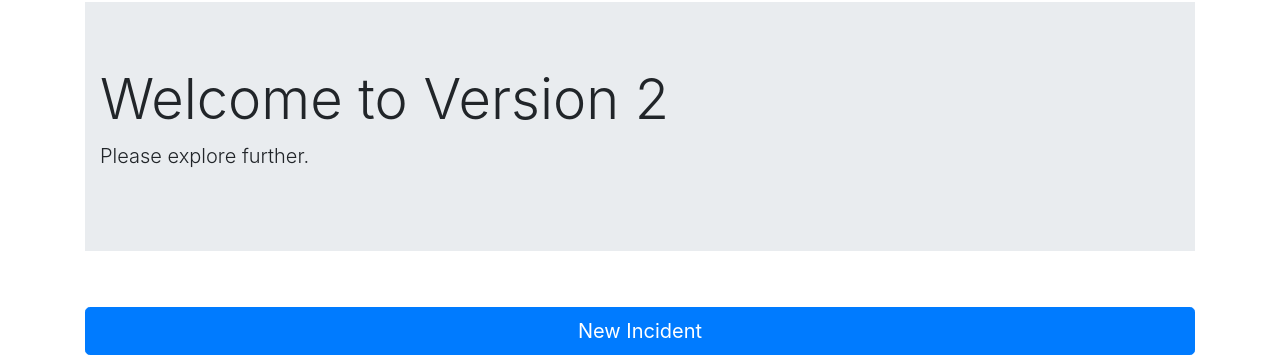
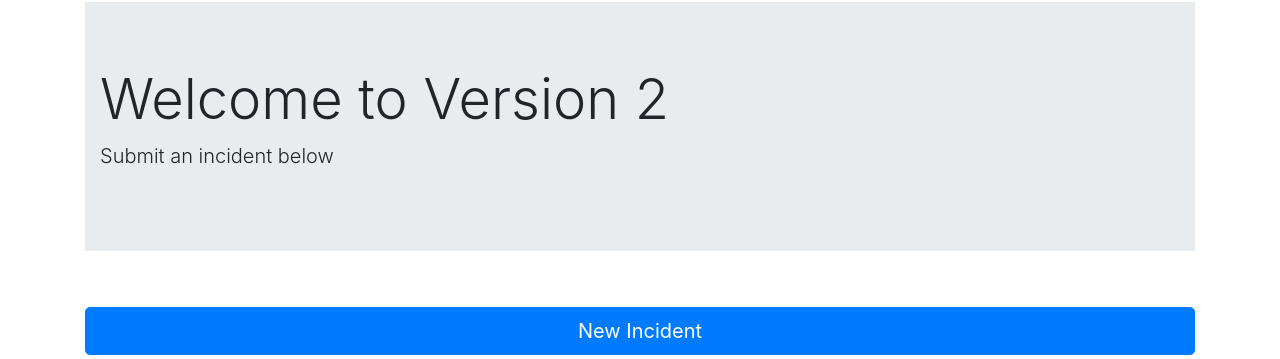
Before and after one commit to susbot/Vega_collective_p2, a Django app: page / in a window 1280 px wide. Shown: the part 87-446 px from the top of the page. Run offline with Django 3.2, Linux system fonts and the light colour scheme; a user stored in the database is signed in; some libraries are stand-ins or nearby versions.

Commit message:
License & ReadMe

```diff
--- a/templates/home.html
+++ b/templates/home.html
@@ -11,14 +11,14 @@
     <div class="jumbotron jumbotron-fluid">
         <div class="container">
             <h1 class="display-4">Welcome to Version 2 </h1>
-            <p class="lead">Please explore further.</p>
+            <p class="lead">Submit an incident below</p>
         </div>
     </div>
     {% else %}
 
     <div class="jumbotron jumbotron-fluid">
         <div class="container">
-            <h1 class="display-4">Welcome to Version 2 of Collective Vega</h1>
+            <h2 class="display-4">Welcome to Version 2 </h2>
             <p class="lead">Incident Response forms streamlined</p>
             <p class="lead">Please take a moment to Sign up and explore further.</p>
         </div>
```
Also changed, not shown: README.md (added), db.sqlite3, 2 other files.
